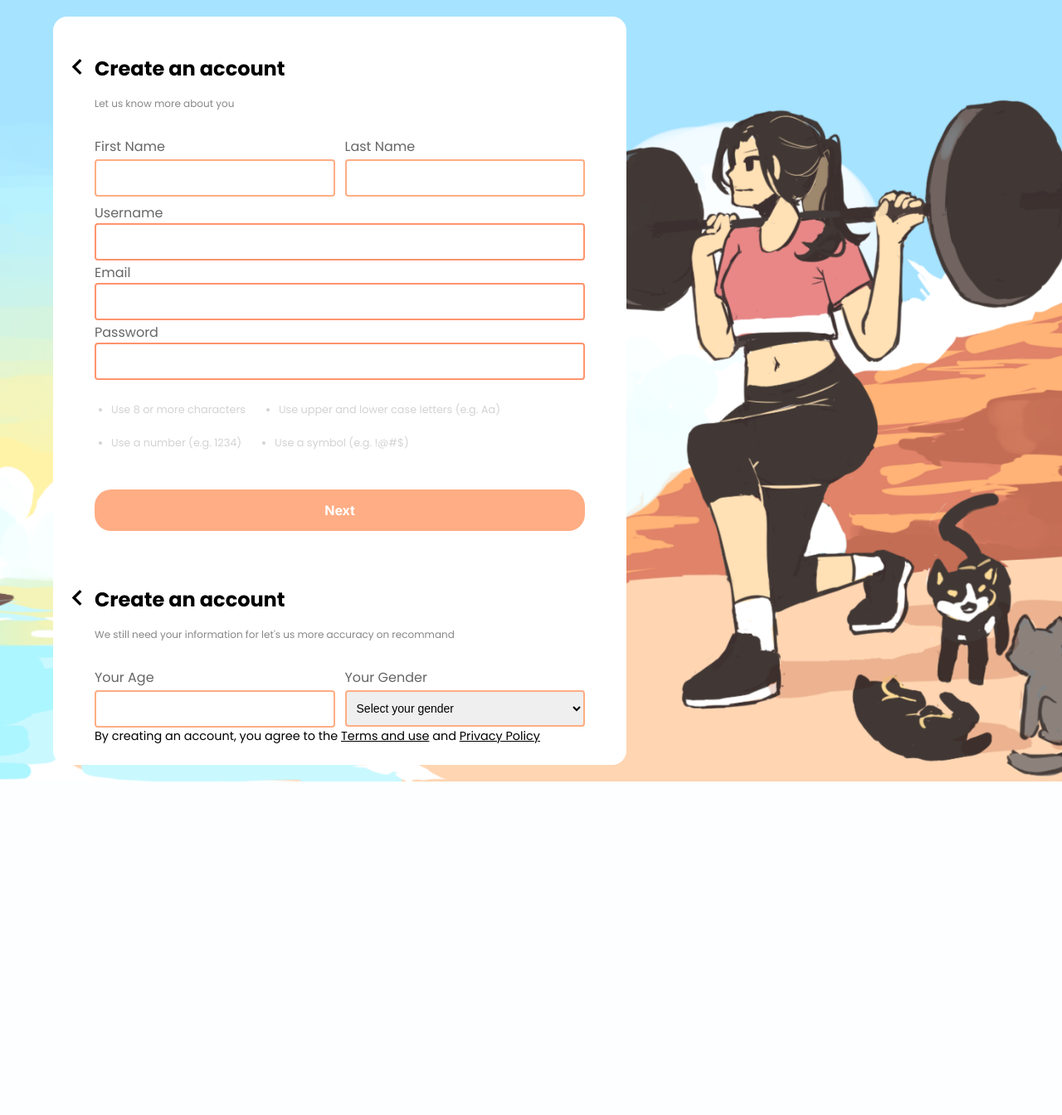
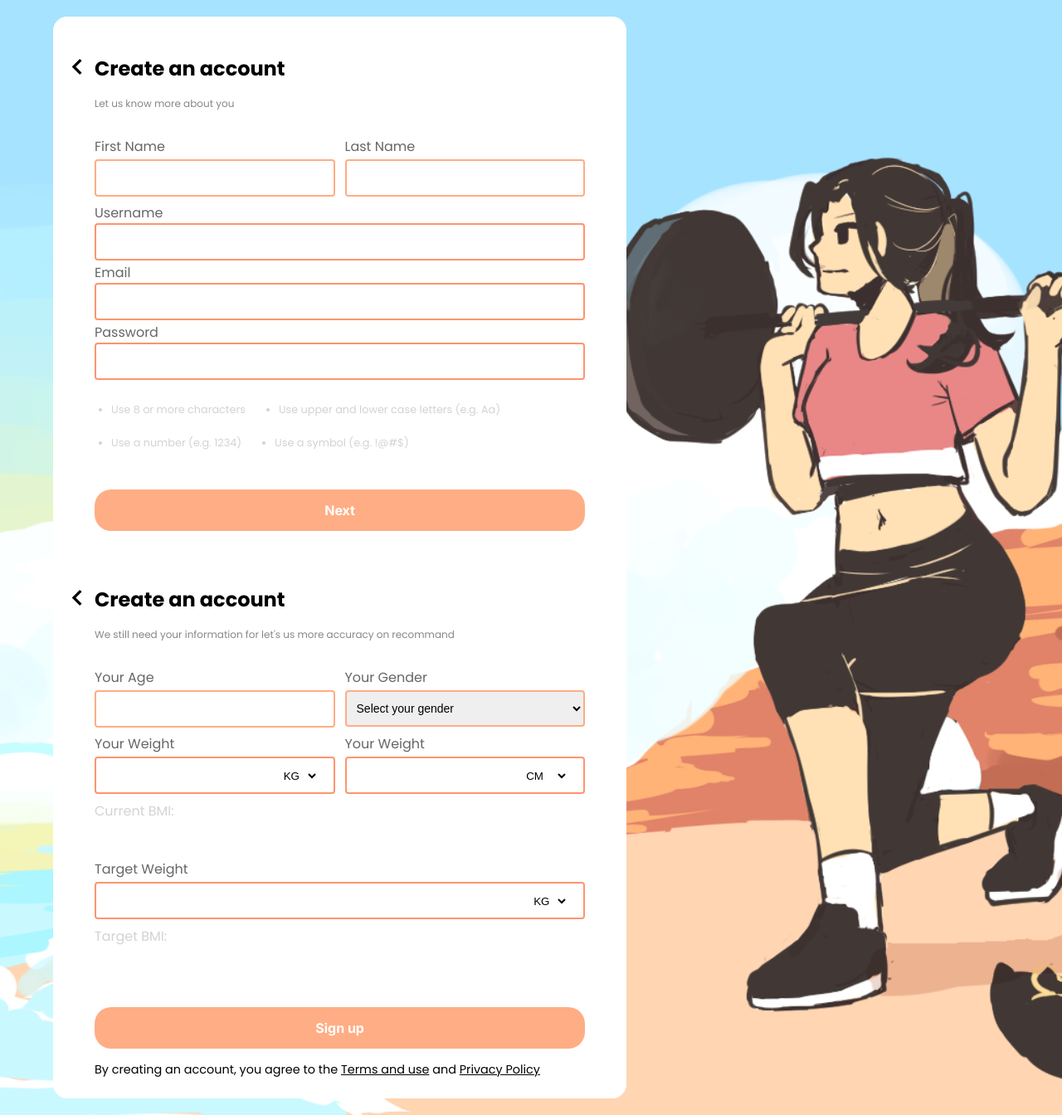
Before and after one commit to Wilsomwong2004/Mewfit, a PHP site: page /sign_up_page.html in a window 1280 px wide. Shown: the whole page at 83% size. Before the commit the page ends 942 px from the top, so only its background shows below. Run offline with PHP 8.4, Linux system fonts and the light colour scheme; some web fonts are replaced.

Commit message:
Update: Rest of the sign in input boxes added

```diff
--- a/css/account.css
+++ b/css/account.css
@@ -269,41 +269,72 @@
   color: black;
 }
 
-.weight-input-container {
+.weight-height-wrapper {
+  width: 100%;
+  margin: 10px 0px;
+  box-sizing: border-box;
+  display: flex;
+  justify-content: space-between;
+}
+
+.weight-input {
+  width: 49%;
   display: flex;
   flex-direction: column;
   position: relative;
-  width: 300px;
 }
 
-.weight-input-container label {
+.weight-input label {
   color: #666666;
   margin-bottom: 10px;
-  font-size: 1rem;
-  font-family: "Poppins", sans-serif;
 }
 
-.weight-input-container input[type="number"] {
-  flex: 1 1 0;
-  padding: 8px 10px;
-  padding-right: 50px;
-  border: 1px solid #ccc;
-  border-radius: 4px;
-  font-size: 14px;
-  box-sizing: border-box;
+.weight-input select {
+  right: 20px;
+  top: 55%;
+  border: none;
+  border-radius: 10px;
+  background: transparent;
+  position: absolute;
 }
 
-.weight-input-container select {
+.weight-input input {
+  border: 2px solid #ff946e;
+  border-radius: 4px;
+  height: 25px;
+  padding: 8px;
+}
+
+.bmi-label {
+  margin-bottom: 60px;
+}
+
+.target-weight-input {
+  width: 100%;
+  display: flex;
+  flex-direction: column;
+  position: relative;
+}
+
+.target-weight-input input {
+  border: 2px solid #ff946e;
+  border-radius: 4px;
+  height: 25px;
+  padding: 8px;
+}
+
+.target-weight-input select {
+  right: 20px;
+  top: 55%;
+  border: none;
+  border-radius: 10px;
+  background: transparent;
   position: absolute;
-  right: 10px;
-  top: 50%;
-  transform: translateY(-50%);
-  border: none;
-  background: transparent;
-  font-size: 14px;
-  padding: 0;
-  margin: 0;
-  cursor: pointer;
+}
+
+.target-weight-input label {
+  color: #666666;
+  margin-bottom: 10px;
 }
 
 @media only screen and (max-width: 768px) {
--- a/sign_up_page.html
+++ b/sign_up_page.html
@@ -77,6 +77,39 @@
               </select>
             </div>
           </div>
+          <div class="weight-height-wrapper">
+            <div class="weight-input">
+              <label for="weight">Your Weight</label>
+              <input type="number" name="weight" id="weight" />
+              <select id="unit" name="unit">
+                <option value="kg">KG</option>
+                <option value="lbs">LBS</option>
+              </select>
+            </div>
+            <div class="weight-input">
+              <label for="weight">Your Weight</label>
+              <input type="number" name="weight" id="weight" />
+              <select id="unit" name="unit">
+                <option value="kg">CM</option>
+                <option value="lbs">FEET</option>
+              </select>
+            </div>
+          </div>
+          <div class="bmi-label">
+            <p>Current BMI:</p>
+          </div>
+          <div class="target-weight-input">
+            <label for="weight">Target Weight</label>
+            <input type="number" name="weight" id="weight" />
+            <select id="unit" name="unit">
+              <option value="kg">KG</option>
+              <option value="lbs">LBS</option>
+            </select>
+          </div>
+          <div class="bmi-label">
+            <p>Target BMI:</p>
+          </div>
+          <button type="submit">Sign up</button>
         </form>
         <div class="terms-and-condition">
           By creating an account, you agree to the
```
